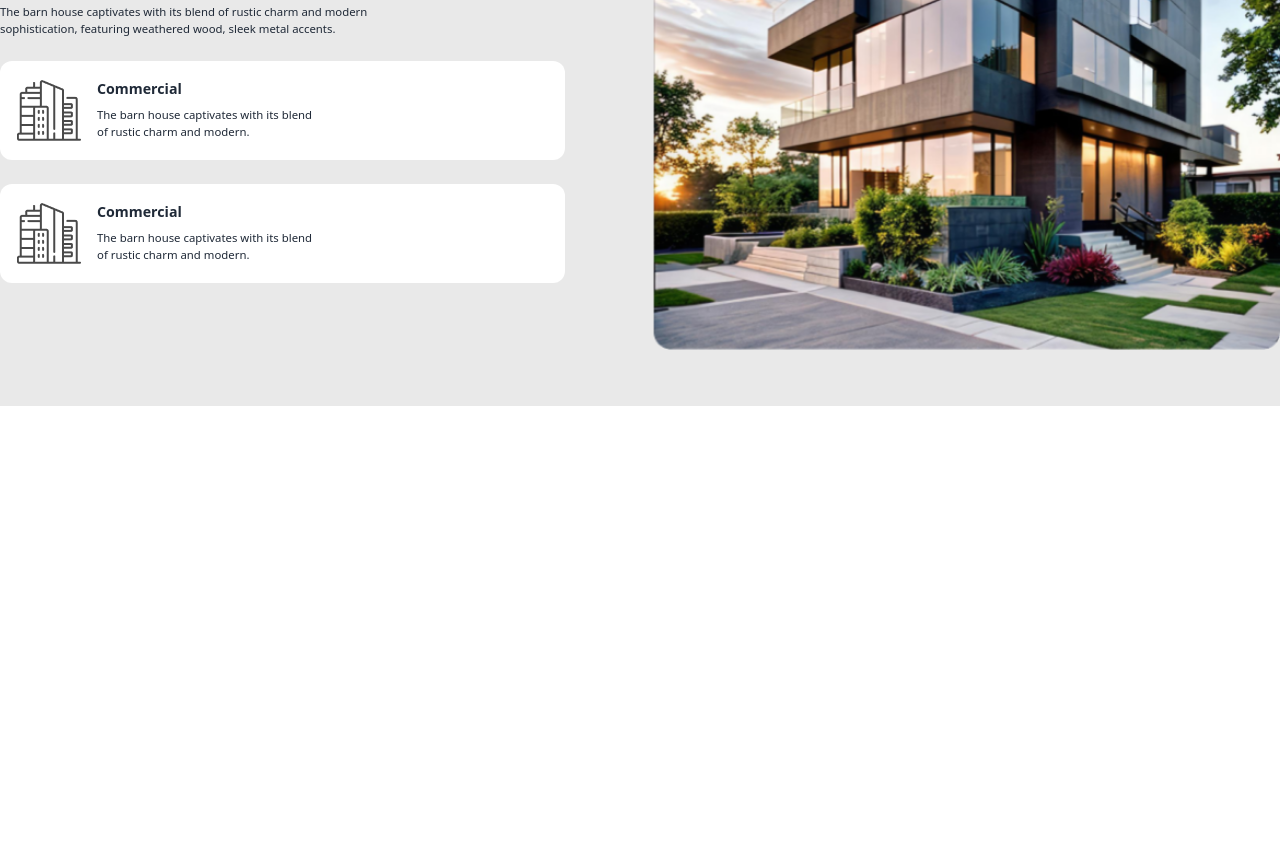
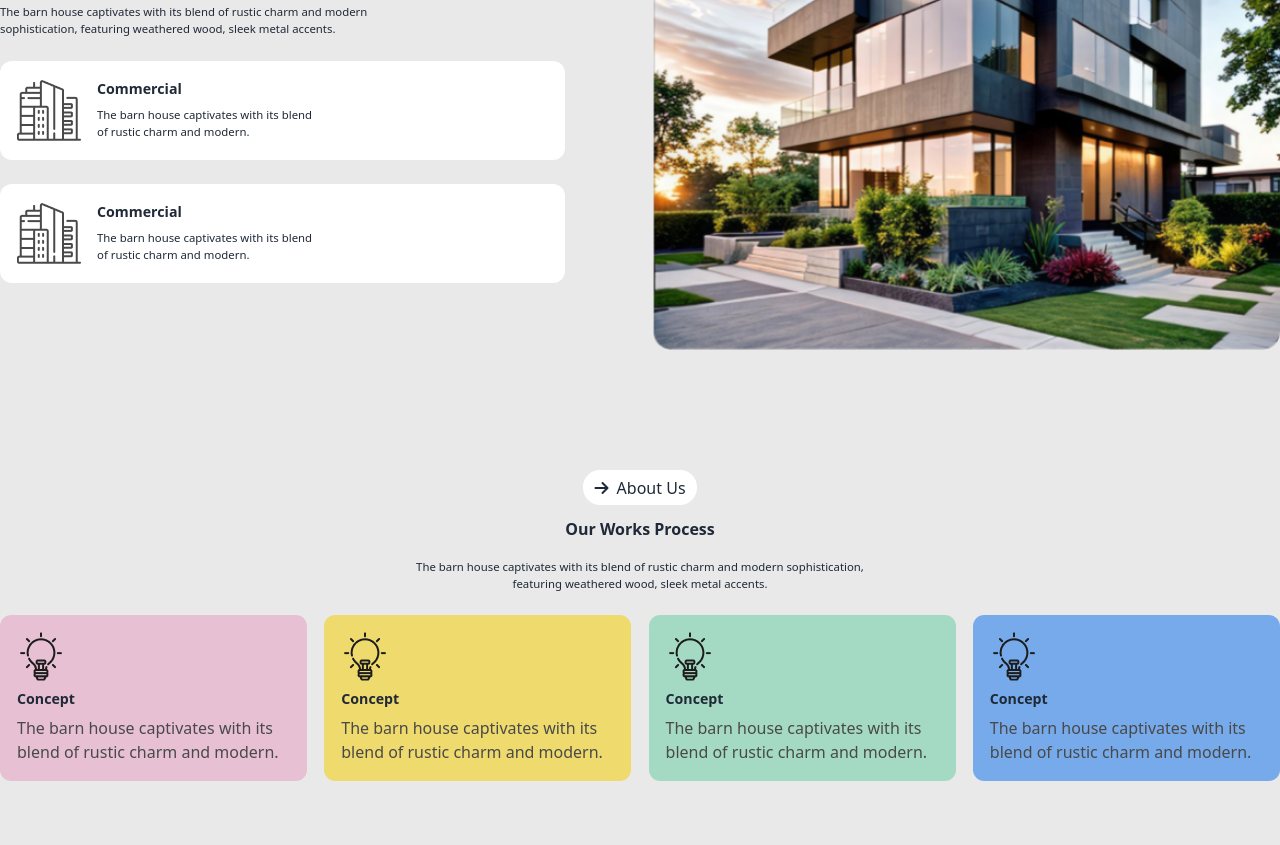
Before and after one commit to Arnisha233/assignment-three, a plain HTML site: page index.html in a window 1280 px wide. Shown: the part 1268-2113 px from the top of the page. Before the commit the page ends 1674 px from the top, so only its background shows below. Drawn offline with nearby package versions, Linux system fonts and the light colour scheme.

Commit message:
added works section

```diff
--- a/index.html
+++ b/index.html
@@ -147,6 +147,56 @@
             </div>
         </section>
         <!-- spaces section end -->
+
+        <!-- works section start -->
+        <section class="bg-[#E9E9E9] py-16">
+            <div class="container mx-auto">
+                <div class="lg:w-[70%] mx-auto text-center">
+                    <button class="py-[0.355rem] px-[0.71rem] rounded-[1.065rem] bg-[#fff]"><i
+                            class="fa-solid fa-arrow-right mr-1"></i>
+                        About Us</button>
+                    <h2 class="lg:ext-[1.775rem] font-extrabold mt-[0.71rem]">Our Works Process</h2>
+                    <p class="text-[0.71rem] font-medium mt-[1.065rem] lg:w-[30.063rem] lg:mx-auto">The barn house
+                        captivates with
+                        its blend of
+                        rustic charm and
+                        modern
+                        sophistication, featuring
+                        weathered wood, sleek metal accents.</p>
+                </div>
+                <div class="grid lg:grid lg:grid-cols-4 gap-[1.065rem] mt-[1.42rem] w-[90%] mx-auto lg:w-full">
+                    <div class="p-[1.065rem] bg-[#E7C1D3] rounded-[0.71rem]">
+                        <img src="./assets/concept.png" alt="">
+                        <h5 class="lg:mt-[0.444rem] text-[0.888rem] font-extrabold">Concept</h5>
+                        <p class="mt-[0.444rem] font-medium text-[#494949]">The barn house captivates with its blend of
+                            rustic charm
+                            and modern.</p>
+                    </div>
+                    <div class="p-[1.065rem] bg-[#EFDA6E] rounded-[0.71rem]">
+                        <img src="./assets/concept.png" alt="">
+                        <h5 class="lg:mt-[0.444rem] text-[0.888rem] font-extrabold">Concept</h5>
+                        <p class="mt-[0.444rem] font-medium text-[#494949]">The barn house captivates with its blend of
+                            rustic charm
+                            and modern.</p>
+                    </div>
+                    <div class="p-[1.065rem] bg-[#A4DAC3] rounded-[0.71rem]">
+                        <img src="./assets/concept.png" alt="">
+                        <h5 class="lg:mt-[0.444rem] text-[0.888rem] font-extrabold">Concept</h5>
+                        <p class="mt-[0.444rem] font-medium text-[#494949]">The barn house captivates with its blend of
+                            rustic charm
+                            and modern.</p>
+                    </div>
+                    <div class="p-[1.065rem] bg-[#77AAEA] rounded-[0.71rem]">
+                        <img src="./assets/concept.png" alt="">
+                        <h5 class="lg:mt-[0.444rem] text-[0.888rem] font-extrabold">Concept</h5>
+                        <p class="mt-[0.444rem] font-medium text-[#494949]">The barn house captivates with its blend of
+                            rustic charm
+                            and modern.</p>
+                    </div>
+                </div>
+            </div>
+        </section>
+        <!-- works section end -->
     </main>
     <footer></footer>
 </body>
```
